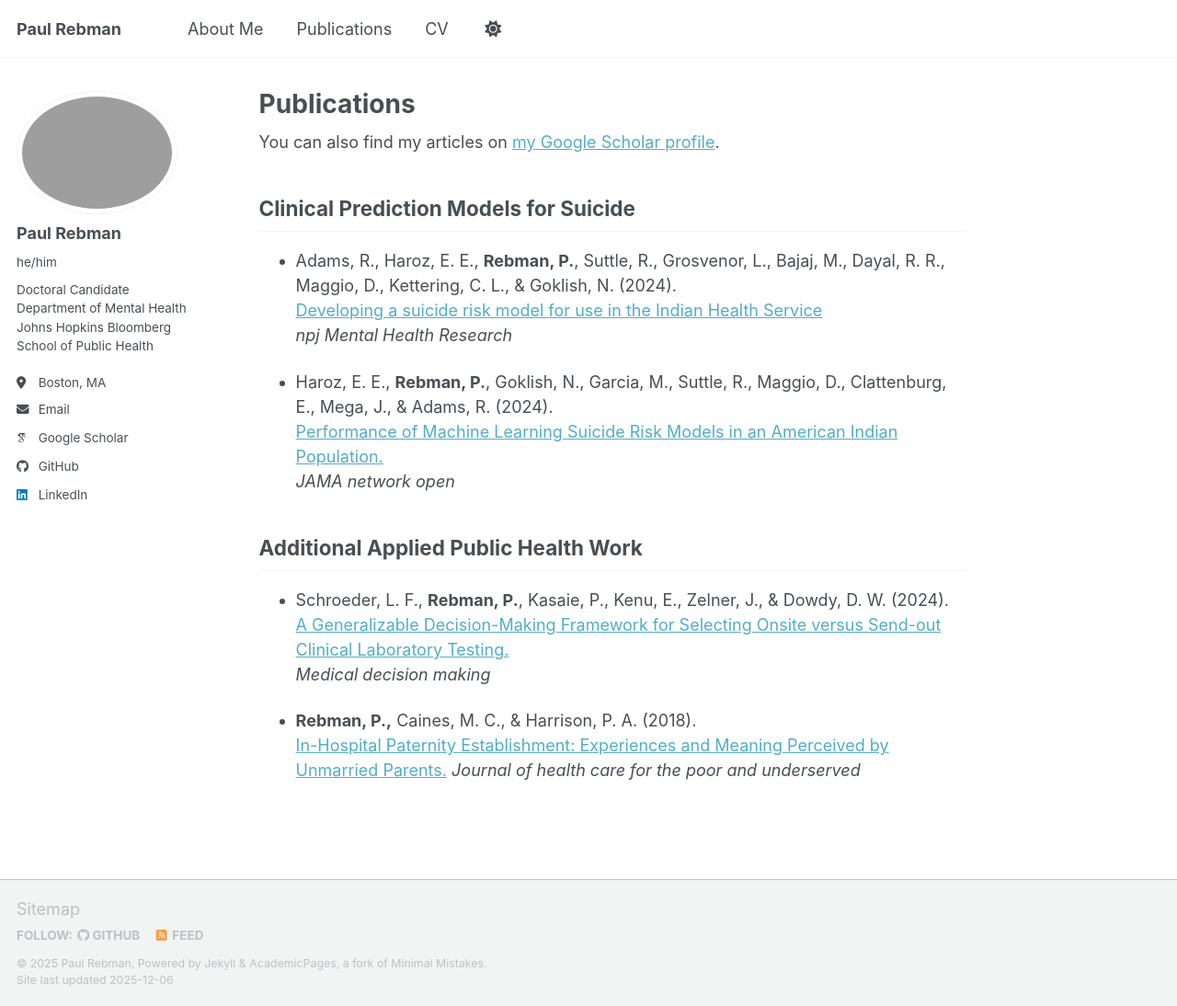
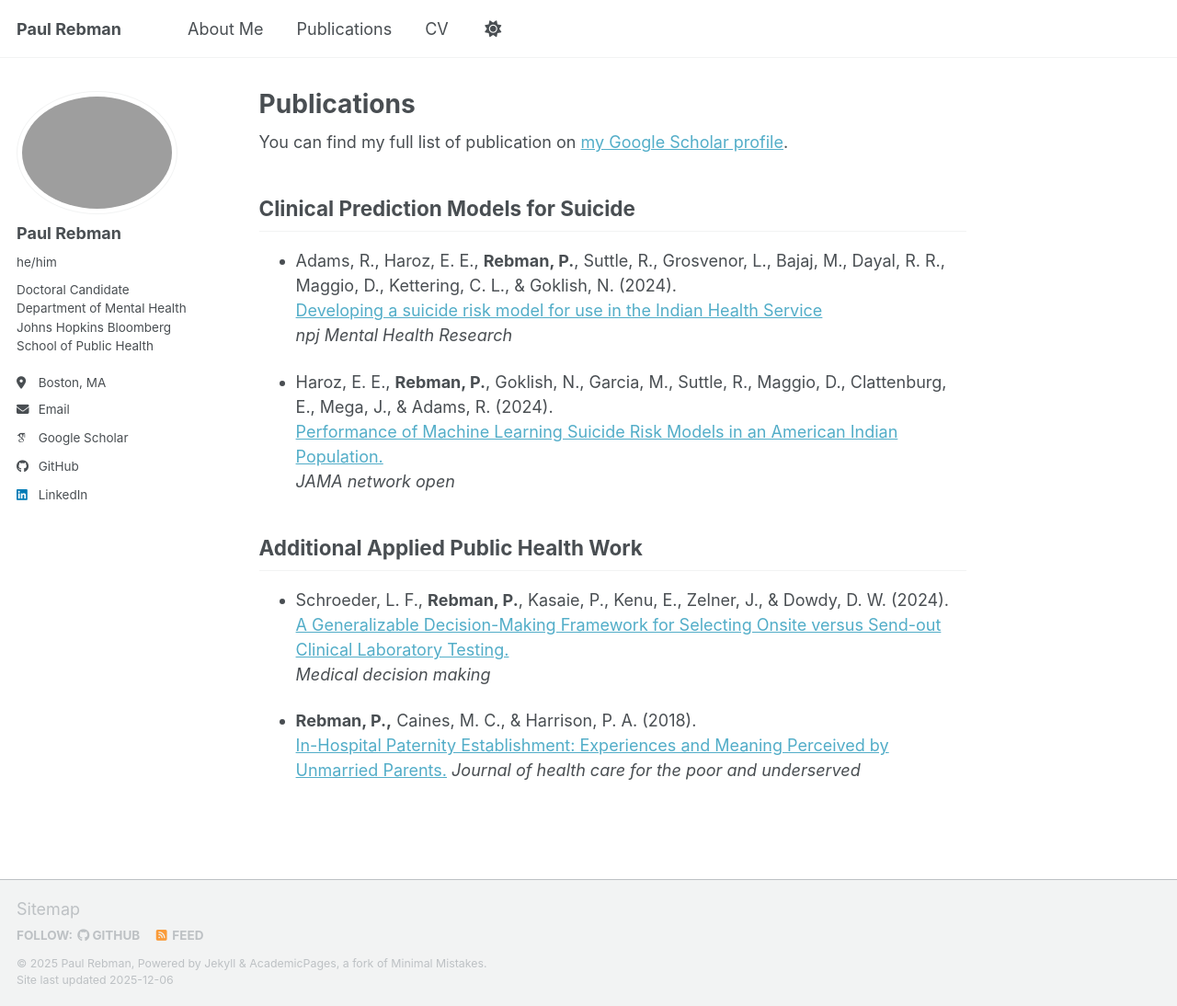
Before and after one commit to paul-rebman/paul-rebman.github.io, a Jekyll site: the page built from _pages/publications_simple.md, in a window 1280 px wide and 1094 px high. Shown: the whole window at 92% size. Built offline with Jekyll 4.4.1, drawn with Linux system fonts in a browser that asks for light colours; some web fonts are replaced; a script bundle is joined from its source files by our own code; library files that are not in the unit come from our copies.

Commit message:
Update publications_simple.md

```diff
--- a/_pages/publications_simple.md
+++ b/_pages/publications_simple.md
@@ -5,7 +5,7 @@
 ---
 
 {% if site.author.googlescholar %}
-  <div class="wordwrap">You can also find my articles on <a href="{{site.author.googlescholar}}">my Google Scholar profile</a>.</div>
+  <div class="wordwrap">You can find my full list of publication on <a href="{{site.author.googlescholar}}">my Google Scholar profile</a>.</div>
 {% endif %}
 
 ## Clinical Prediction Models for Suicide
```
